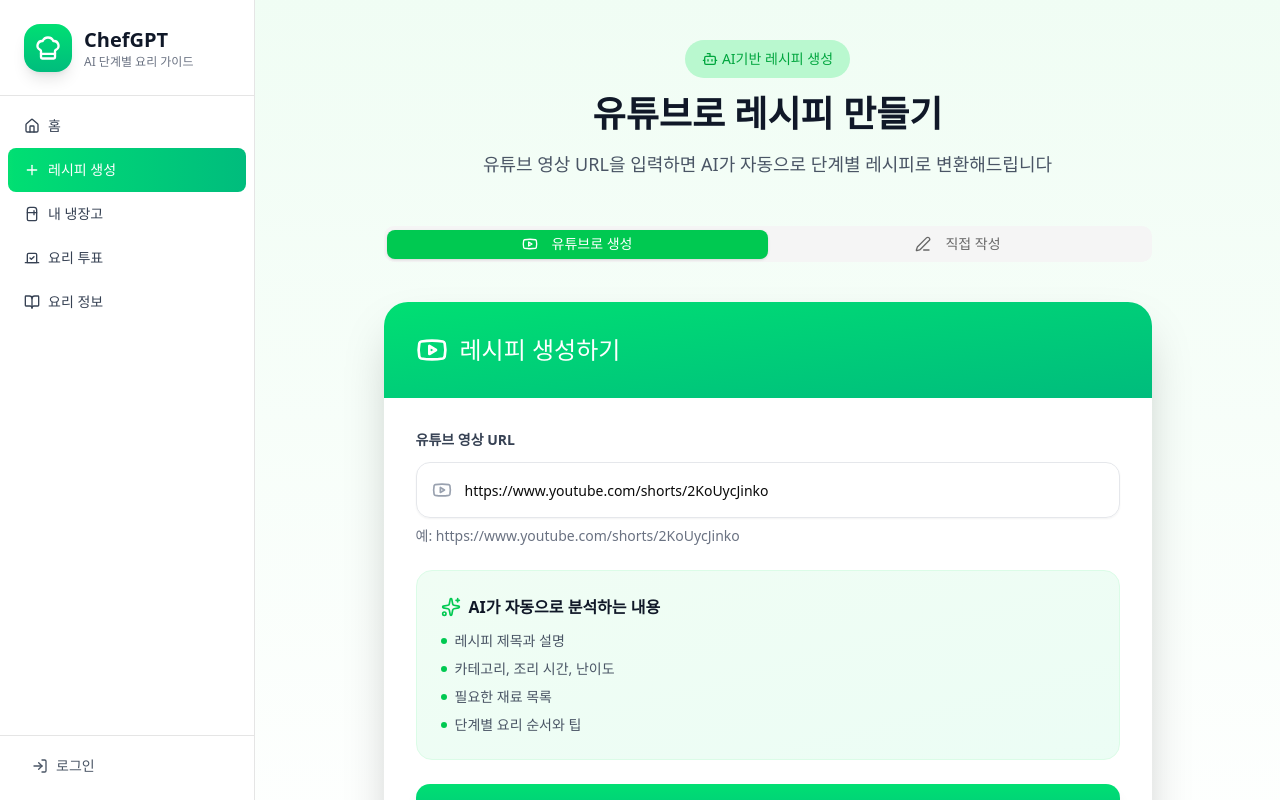
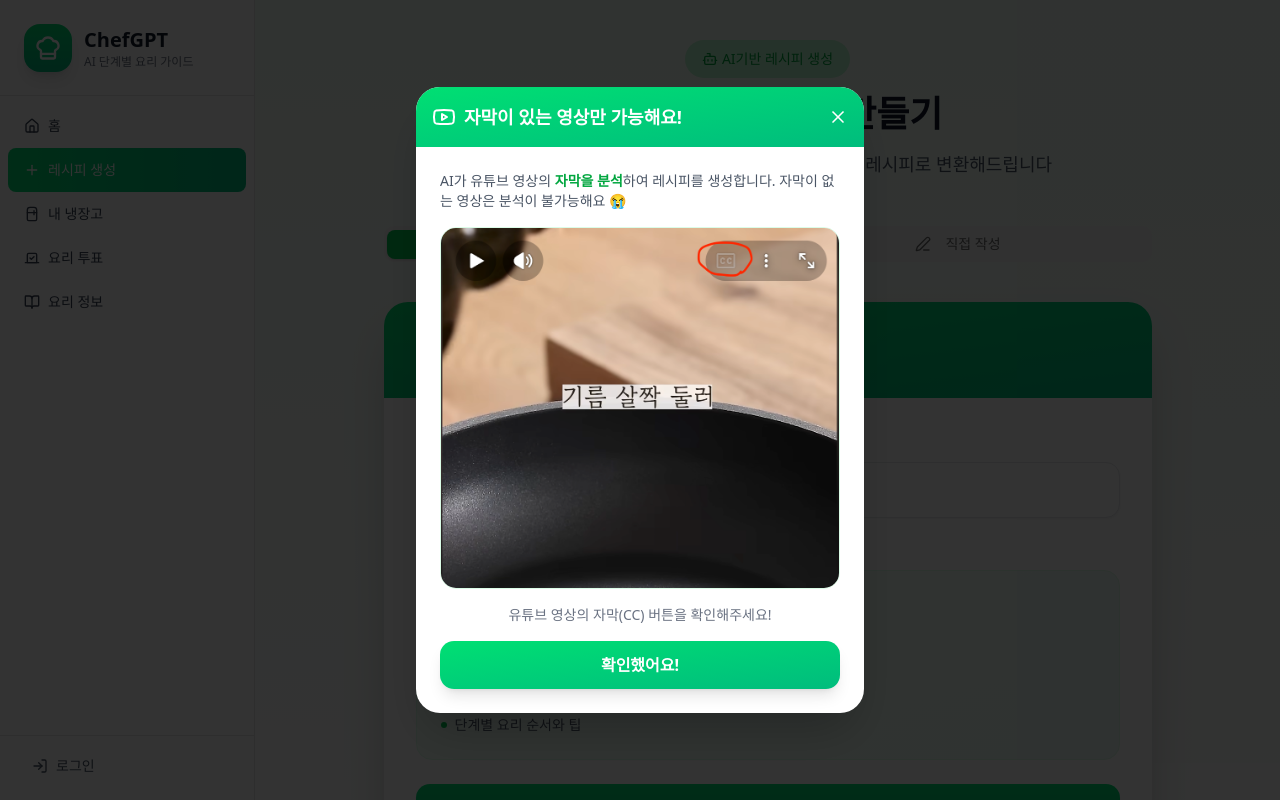
Before and after one commit to cokid1998/chefgpt-front, a React (Vite) app: page /create/recipe in a window 1280 px wide. Shown: the top 800 px of the page. Built offline with nearby package versions, Linux system fonts and the light colour scheme.

Commit message:
Feat: 유튜브 영상 자막 확인 안내 모달 추가

```diff
--- /dev/null
+++ b/src/components/modal/recipe/YoutubeRecipeGuideModal.tsx
@@ -0,0 +1,47 @@
+import recipeGuideImage from "@/assets/image/recipe-guide.png";
+import { useCloseModal } from "@/store/modalStore";
+import { Youtube, X } from "lucide-react";
+
+export default function YoutubeRecipeGuideModal() {
+  const closeModal = useCloseModal();
+  return (
+    <div className="w-full max-w-md overflow-hidden rounded-3xl bg-white shadow-2xl">
+      <div className="flex items-center justify-between bg-linear-to-br from-green-400 to-emerald-500 p-4 text-white">
+        <div className="flex items-center gap-2 text-lg font-semibold">
+          <Youtube className="h-6 w-6" />
+          자막이 있는 영상만 가능해요!
+        </div>
+        <button onClick={closeModal}>
+          <X className="h-5 w-5" />
+        </button>
+      </div>
+
+      <div className="space-y-4 p-6">
+        <p className="text-sm text-gray-600">
+          AI가 유튜브 영상의{" "}
+          <span className="font-semibold text-green-600">자막을 분석</span>
+          하여 레시피를 생성합니다. 자막이 없는 영상은 분석이 불가능해요 😭
+        </p>
+
+        <div className="overflow-hidden rounded-2xl border border-green-100">
+          <img
+            src={recipeGuideImage}
+            alt="유튜브 자막 확인 방법"
+            className="w-full object-cover"
+          />
+        </div>
+
+        <p className="text-center text-sm text-gray-500">
+          유튜브 영상의 자막(CC) 버튼을 확인해주세요!
+        </p>
+
+        <button
+          onClick={closeModal}
+          className="w-full rounded-xl bg-linear-to-br from-green-400 to-emerald-500 py-3 font-semibold text-white shadow-lg transition-all hover:from-green-500 hover:to-emerald-600"
+        >
+          확인했어요!
+        </button>
+      </div>
+    </div>
+  );
+}
--- a/src/page/Recipe/CreateRecipe-Page.tsx
+++ b/src/page/Recipe/CreateRecipe-Page.tsx
@@ -3,10 +3,17 @@ import { Bot, Youtube, PenLine } from "lucide-react";
 import YoutubeRecipeForm from "@/components/recipe/RecipeCreateForm/YoutubeRecipeForm";
 import { Tabs, TabsContent, TabsList, TabsTrigger } from "@/components/ui/tabs";
 import ManualRecipeForm from "@/components/recipe/RecipeCreateForm/ManualRecipeForm";
-import { useState } from "react";
+import { useEffect, useState } from "react";
+import YoutubeRecipeGuideModal from "@/components/modal/recipe/YoutubeRecipeGuideModal";
+import { useOpenModal } from "@/store/modalStore";
 
 export default function CreateRecipePage() {
   const [mode, setMode] = useState("youtube");
+  const openModal = useOpenModal();
+
+  useEffect(() => {
+    openModal(<YoutubeRecipeGuideModal />);
+  }, []);
 
   return (
     <>
```
Also changed, not shown: src/assets/image/recipe-guide.png (added).
